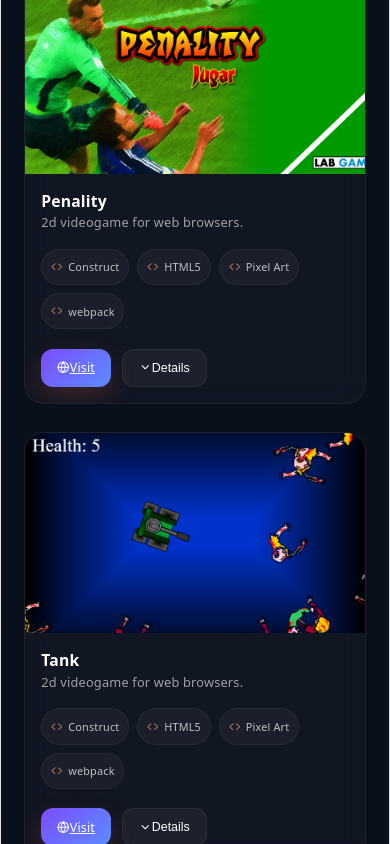
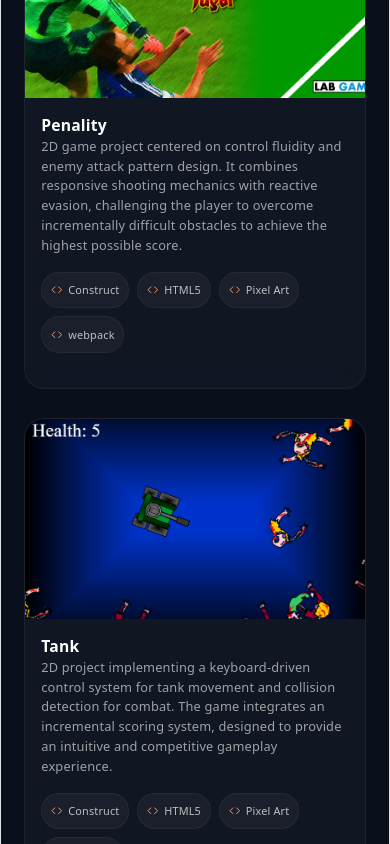
Before and after one commit to edjuarez/personal-site, a React (Vite) app: page / in a window 390 px wide. Shown: the part 3440-4284 px from the top of the page. Built offline with nearby package versions, Linux system fonts and the light colour scheme; a web font is replaced by a local one.

Commit message:
update my work & contact sections

```diff
--- a/src/components/Contact/Contact.css
+++ b/src/components/Contact/Contact.css
@@ -163,12 +163,7 @@
 
   border-radius: 28px;
 
-  background:
-    linear-gradient(
-      145deg,
-      rgba(15,23,42,0.9),
-      rgba(10,15,25,0.72)
-    );
+  background: linear-gradient(145deg, rgb(30 55 111 / 90%), rgb(57 95 172 / 72%));
 
   border:
     1px solid rgba(255,255,255,0.05);
@@ -249,8 +244,7 @@
 /* ICONS */
 
 .input-icon {
-  color:
-    rgba(255,255,255,0.35);
+  color:white;
 
   font-size: 0.85rem;
 
@@ -258,6 +252,27 @@
 }
 
 /* INPUTS */
+.contact-form input,
+.contact-form textarea {
+  background: transparent;
+  color: white;
+}
+.contact-form input::placeholder,
+.contact-form textarea::placeholder {
+  color: rgba(255,255,255,0.35);
+}
+.contact-form input:-webkit-autofill,
+.contact-form input:-webkit-autofill:hover,
+.contact-form input:-webkit-autofill:focus,
+.contact-form textarea:-webkit-autofill {
+  -webkit-text-fill-color: white;
+
+  transition:
+    background-color 9999s ease-in-out 0s;
+
+  box-shadow:
+    0 0 0px 1000px transparent inset;
+}
 
 .contact-form input,
 .contact-form textarea {
@@ -373,5 +388,25 @@
 
     gap: 3rem;
   }
+  .contact-form-wrapper {
+    max-width: 500px;
+  }
 
 }
+
+@media (max-width: 500px) {
+
+  .contact {
+    padding:
+      3rem 6%;
+  }
+
+  .contact-title {
+    font-size: 2.4rem;
+  }
+
+  .contact-form-wrapper {
+    max-width: 200px;
+  }
+
+}
--- a/src/components/Hero/Hero.tsx
+++ b/src/components/Hero/Hero.tsx
@@ -53,7 +53,7 @@ export const Hero = () => {
           <div className="hero-buttons">
 
             <a
-              href="https://github.com/"
+              href="https://github.com/edjuarez"
               target="_blank"
               className="hero-btn primary"
             >
@@ -61,7 +61,7 @@ export const Hero = () => {
             </a>
 
             <a
-              href="https://linkedin.com/"
+              href="https://linkedin.com/in/eduardo-juarez-dev"
               target="_blank"
               className="hero-btn secondary"
             >
--- a/src/components/ProjectCard/ProjectCard.tsx
+++ b/src/components/ProjectCard/ProjectCard.tsx
@@ -175,7 +175,7 @@ const ProjectCard = ({
 
           {/* PLAY / VISIT */}
 
-          {project.playable ? (
+          {project.playable && (
 
             <a
               href={project.gameUrl}
@@ -189,25 +189,11 @@ const ProjectCard = ({
 
             </a>
 
-          ) : (
-
-            <a
-              href={project.liveUrl}
-              target="_blank"
-              className="project-btn primary"
-            >
-
-              <FiGlobe />
-
-              Visit
-
-            </a>
-
           )}
 
           {/* DETAILS */}
 
-          <button
+          {/* <button
             className="project-btn secondary"
             onClick={onToggle}
           >
@@ -222,7 +208,7 @@ const ProjectCard = ({
 
             Details
 
-          </button>
+          </button> */}
 
         </div>
 
--- a/src/data/projects.ts
+++ b/src/data/projects.ts
@@ -13,7 +13,7 @@ export const projects = [
                   "Pixel Art"
                 ],
                 category: "Game",
-                playable: true,
+                playable: false,
                 gameUrl:
                   "/games/rupert/index.html",
 
@@ -51,7 +51,7 @@ export const projects = [
                 title: "Penality",
 
                 description:
-                  "2d videogame for web browsers.",
+                  "2D game project centered on control fluidity and enemy attack pattern design. It combines responsive shooting mechanics with reactive evasion, challenging the player to overcome incrementally difficult obstacles to achieve the highest possible score.",
 
                 longDescription:
                   "2d videogame for web browsers.",
@@ -78,7 +78,7 @@ export const projects = [
                 title: "Tank",
 
                 description:
-                  "2d videogame for web browsers.",
+                  "2D project implementing a keyboard-driven control system for tank movement and collision detection for combat. The game integrates an incremental scoring system, designed to provide an intuitive and competitive gameplay experience.",
 
                 longDescription:
                   "2d videogame for web browsers.",
@@ -98,5 +98,58 @@ export const projects = [
                   "https://client-site.com",
 
                 githubUrl: ""
-              }
+              },
+              {
+                id: 5,
+
+                title: "Delivery Guy",
+
+                description:
+                  "",
+
+                longDescription:
+                  "2d videogame for web browsers.",
+
+                image: "/projects/delivery.png",
+
+                technologies: [
+                  "Adobe ActionScript",
+                  "Flash",
+                  "Pixel Art"
+                ],
+                category: "Web",
+                playable: false,
+                gameUrl: "",
+                liveUrl:
+                  "https://client-site.com",
+
+                githubUrl: ""
+              },
+              {
+                id: 6,
+
+                title: "Synesthesia The Game",
+
+                description:
+                  "",
+
+                longDescription:
+                  "2d videogame for web browsers.",
+
+                image: "/projects/synesthesia.png",
+
+                technologies: [
+                  "Construct",
+                  "HTML5",
+                  "Pixel Art",
+                  "webpack"
+                ],
+                category: "Web",
+                playable: false,
+                gameUrl: "",
+                liveUrl:
+                  "https://client-site.com",
+
+                githubUrl: ""
+              },
 ];
```
Also changed, not shown: public/projects/delivery.png (added).
